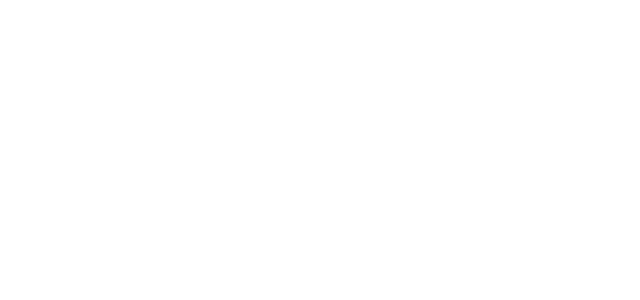
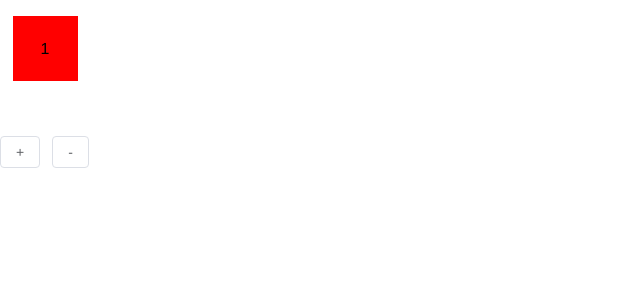
Before and after one commit to imyuanli/ministart, a Vue app: page /test in a window 1280 px wide. Before the commit this address had no page. Shown: the top 300 px of the page, without its empty margins (0-640 px from the left). Built offline with nearby package versions, Linux system fonts and the light colour scheme.

Commit message:
快捷方式测试

```diff
--- a/src/components/shortcut.vue
+++ b/src/components/shortcut.vue
@@ -1,27 +1,43 @@
 <template>
   <div class="tool-box">
-    <div class="grid gap-2 md:gap-4 justify-items-center grid-cols-5 lg:grid-cols-9 md:grid-cols-7 sm:grid-cols-6">
-      <div class="flex-center flex-col"
-           @contextmenu.prevent="rightClick($event,items,index)"
-           @touchstart.prevent="touchStart($event)"
-           @touchmove="touchMove()"
-           @touchend="touchEnd()"
+    <div
+        class="tool-grid"
+        :style="{
+              gridTemplateColumns:`repeat(auto-fill,${size+gapY}px)`,
+              gridTemplateRows:`repeat(auto-fill,${size+gapX}px)`,
+         }"
+    >
+      <div class="tool-item"
+           v-for="(item,index) in toolsArr"
+           :style="{
+               padding: `0 ${gapY/2}px ${gapX}px`,
+               opacity:opacity/100,
+               borderRadius:`${radius}px`,
+               gridColumn: `span ${item.size[1]}`,
+               gridRow: `span ${item.size[0]}`,
+               width:`${size*item.size[1] + gapY*item.size[1]}px`,
+               height:`${size*item.size[0]+ gapY*item.size[0]}px`
+            }"
       >
-        <div class="flex-center mb-1 customNav">
-          <el-icon class="icon-plus" style="">
-            <Plus/>
-          </el-icon>
-        </div>
-        <div class="text-black text-center text-sm overflow-ellipsis truncate w-1/2">
-          翻译
+        <div class="box">
+          {{ item.name }}
         </div>
       </div>
-      <div :class="['flex-center customNav']"
-           @click="editDialogVisible = true">
-        <el-icon class="icon-plus">
-          <Plus/>
-        </el-icon>
-      </div>
+
+      <!--      <div class="flex-center flex-col">-->
+      <!--        <div class="flex-center mb-1 customNav">-->
+      <!--          <img src="	https://files.codelife.cc/icons/taobao.svg" alt="">-->
+      <!--        </div>-->
+      <!--        <div class="text-black text-center text-sm overflow-ellipsis truncate w-1/2">-->
+      <!--          翻译-->
+      <!--        </div>-->
+      <!--      </div>-->
+      <!--      <div :class="['flex-center customNav']"-->
+      <!--           @click="editDialogVisible = true">-->
+      <!--        <el-icon class="icon-plus">-->
+      <!--          <Plus/>-->
+      <!--        </el-icon>-->
+      <!--      </div>-->
     </div>
   </div>
   <MyDialog
@@ -82,9 +98,115 @@
   </div>
 </template>
 <script setup>
-import {ref, watch} from "vue";
+import {ref, toRefs, watch} from "vue";
 import MyInput from '../components/my-input.vue'
 import MyDialog from '../components/my-dialog.vue'
+
+const props = defineProps({
+  toolSetting: Object
+})
+
+const {
+  size,
+  radius,
+  opacity,
+  gapX,
+  gapY
+} = toRefs(props.toolSetting)
+
+const toolsArr = [
+  {
+    name: "秘塔2",
+    src: "https://files.codelife.cc/icons/xiezuocat.com.svg",
+    type: "icon",
+    url: "https://xiezuocat.com/#/?s=itab",
+    size: [1, 2]
+  },
+  {
+    name: "秘塔2",
+    src: "https://files.codelife.cc/icons/xiezuocat.com.svg",
+    type: "icon",
+    url: "https://xiezuocat.com/#/?s=itab",
+    size: [2, 1]
+  },
+  {
+    name: "秘塔2",
+    src: "https://files.codelife.cc/icons/xiezuocat.com.svg",
+    type: "icon",
+    url: "https://xiezuocat.com/#/?s=itab",
+    size: [2, 1]
+  },
+  {
+    name: "秘塔2",
+    src: "https://files.codelife.cc/icons/xiezuocat.com.svg",
+    type: "icon",
+    url: "https://xiezuocat.com/#/?s=itab",
+    size: [2, 2]
+  },
+  {
+    name: "秘塔2",
+    src: "https://files.codelife.cc/icons/xiezuocat.com.svg",
+    type: "icon",
+    url: "https://xiezuocat.com/#/?s=itab",
+    size: [1, 2]
+  },
+  {
+    name: "秘塔2",
+    src: "https://files.codelife.cc/icons/xiezuocat.com.svg",
+    type: "icon",
+    url: "https://xiezuocat.com/#/?s=itab",
+    size: [2, 1]
+  },
+  {
+    name: "秘塔2",
+    src: "https://files.codelife.cc/icons/xiezuocat.com.svg",
+    type: "icon",
+    url: "https://xiezuocat.com/#/?s=itab",
+    size: [1, 1]
+  },
+  {
+    name: "秘塔2",
+    src: "https://files.codelife.cc/icons/xiezuocat.com.svg",
+    type: "icon",
+    url: "https://xiezuocat.com/#/?s=itab",
+    size: [1, 1]
+  },
+  {
+    name: "秘塔2",
+    src: "https://files.codelife.cc/icons/xiezuocat.com.svg",
+    type: "icon",
+    url: "https://xiezuocat.com/#/?s=itab",
+    size: [1, 1]
+  },
+  {
+    name: "秘塔2",
+    src: "https://files.codelife.cc/icons/xiezuocat.com.svg",
+    type: "icon",
+    url: "https://xiezuocat.com/#/?s=itab",
+    size: [1, 1]
+  },
+  {
+    name: "秘塔2",
+    src: "https://files.codelife.cc/icons/xiezuocat.com.svg",
+    type: "icon",
+    url: "https://xiezuocat.com/#/?s=itab",
+    size: [1, 1]
+  },
+  {
+    name: "秘塔2",
+    src: "https://files.codelife.cc/icons/xiezuocat.com.svg",
+    type: "icon",
+    url: "https://xiezuocat.com/#/?s=itab",
+    size: [1, 1]
+  },
+  {
+    name: "秘塔2",
+    src: "https://files.codelife.cc/icons/xiezuocat.com.svg",
+    type: "icon",
+    url: "https://xiezuocat.com/#/?s=itab",
+    size: [1, 1]
+  },
+]
 //编辑弹框
 const editDialogVisible = ref(false)
 const handleEditChange = () => editDialogVisible.value = false
@@ -97,7 +219,7 @@ const left = ref(0)
 //打开menu
 const openMenu = (x, y) => {
   left.value = x;
-  top.value = y-60;
+  top.value = y - 60;
   visible.value = true;
 }
 //右键打开
@@ -158,6 +280,34 @@ watch(visible, (newValue, oldValue) => {
 
 .tool-box::-webkit-scrollbar {
   display: none;
+}
+
+.tool-grid {
+  position: relative;
+  display: grid;
+  padding-top: 2vh;
+  user-select: none;
+  grid-auto-flow: dense;
+  box-sizing: border-box;
+  justify-content: center;
+  padding-bottom: 50px;
+}
+
+.tool-item {
+  list-style-type: none;
+  position: relative;
+  height: 100%;
+  box-sizing: border-box;
+
+}
+
+.box {
+  background: red;
+  display: flex;
+  justify-content: center;
+  align-items: center;
+  width: 100%;
+  height: 100%;
 }
 
 .customNav {
--- a/src/pages/index.vue
+++ b/src/pages/index.vue
@@ -8,7 +8,7 @@
     <div class="main ">
       <MyTime :timeSetting="commonSettings.timeSetting"/>
       <MySearch :searchSetting="commonSettings.searchSetting"/>
-<!--      <Shortcut />-->
+      <Shortcut :toolSetting="commonSettings.toolSetting"/>
     </div>
     <MyFooter :simple="baseSetting.simpleFooter"/>
   </div>
@@ -42,6 +42,13 @@ const commonSettings = reactive(
         radius: 30,
         opacity: 70,
         blank: true,
+      },
+      toolSetting: {
+        size: 60,
+        radius: 30,
+        opacity: 100,
+        gapX: 30,
+        gapY: 30,
       },
       // searchBox:{},
       baseSetting: {
--- /dev/null
+++ b/src/pages/test.vue
@@ -0,0 +1,95 @@
+<template>
+  <div>
+    <div class="app-grid"
+         :style="{
+              gridTemplateColumns:`repeat(auto-fill,${size+gapY}px)`,
+              gridTemplateRows:`repeat(auto-fill,${size+gapX}px)`,
+         }"
+    >
+      <div v-for="(item,index) in arr"
+           :class="['app-item']"
+           :style="{
+               padding: `0 ${gapY/2}px ${gapX}px`,
+               borderRadius:`${radius}px`,
+               gridColumn: `span ${item.size[1]}`,
+               gridRow: `span ${item.size[0]}`,
+               width:`${size*item.size[1] + gapY*item.size[1]}px`,
+               height:`${size*item.size[0]+ gapY*item.size[0]}px`
+            }"
+      >
+        <div class="box">
+          {{ item.name }}
+        </div>
+      </div>
+    </div>
+    <el-button @click="size++">+</el-button>
+    <el-button @click="size--">-</el-button>
+  </div>
+</template>
+
+<script setup>
+
+import {ref, watch} from "vue";
+
+const arr = [
+  {
+    name: 1,
+    size: [2,2]
+  },
+
+]
+const size = ref(30)
+const gapY = ref(5)
+const gapX = ref(5)
+const opacity = ref(5)
+const radius = ref(15)
+
+watch(size, (newDate) => {
+  console.log(newDate)
+})
+</script>
+
+<style scoped>
+.app-grid {
+  position: relative;
+  display: grid;
+  padding-top: 2vh;
+  user-select: none;
+  grid-auto-flow: dense;
+  box-sizing: border-box;
+  justify-content: center;
+  padding-bottom: 50px;
+  grid-template-columns: repeat(auto-fill, 60px);
+  grid-template-rows: repeat(auto-fill, 60px);
+}
+
+.app-item {
+  list-style-type: none;
+  position: relative;
+  grid-column: span 1;
+  grid-row: span 1;
+  height: 100%;
+  user-select: none;
+  -webkit-user-select: none;
+  box-sizing: border-box;
+  display: flex;
+  justify-content: center;
+  align-items: center;
+}
+
+.box {
+  background: red;
+  display: flex;
+  justify-content: center;
+  align-items: center;
+  width: 100%;
+  height: 100%;
+}
+
+.icon-size-2x2 {
+  grid-column: span 2;
+  grid-row: span 2;
+  width: calc(var(--icon-size) * 2 + var(--icon-gap-y) * 2);
+  height: calc(var(--icon-size) * 2 + var(--icon-gap-x) * 2);
+}
+</style>
--- a/src/router/index.js
+++ b/src/router/index.js
@@ -7,6 +7,11 @@ const routes = [
         path: '/',
         name: 'index',
         component: _import('index'),
+    },
+    {
+        path: '/test',
+        name: 'dd',
+        component: _import('test'),
     }
 ];
 const router = createRouter({
```
